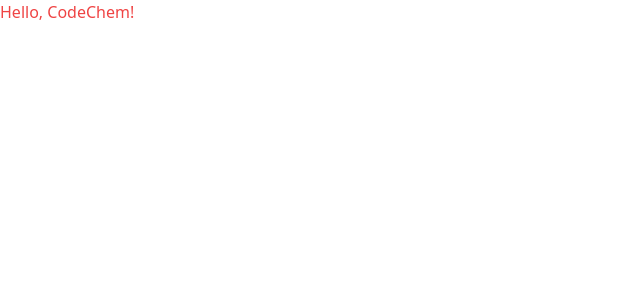
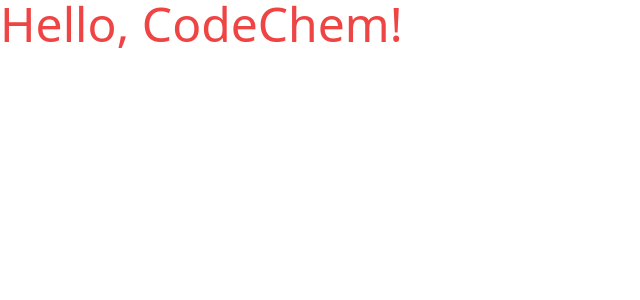
Before and after one commit to cfsnsalazar/Personal_Website, a Next.js app: page / in a window 1280 px wide. Shown: the top 300 px of the page, without its empty margins (0-640 px from the left). Built offline with nearby package versions, Linux system fonts and the light colour scheme.

Commit message:
commit latest updates

```diff
--- a/pages/index.tsx
+++ b/pages/index.tsx
@@ -1,7 +1,7 @@
 import { FC } from 'react';
 
 const IndexPage: FC = () => {
-    return <h1 className="text-red-500">Hello, CodeChem!</h1>;
+    return <h1 className="text-5xl text-red-500">Hello, CodeChem!</h1>;
 };
 
 export default IndexPage;
```
